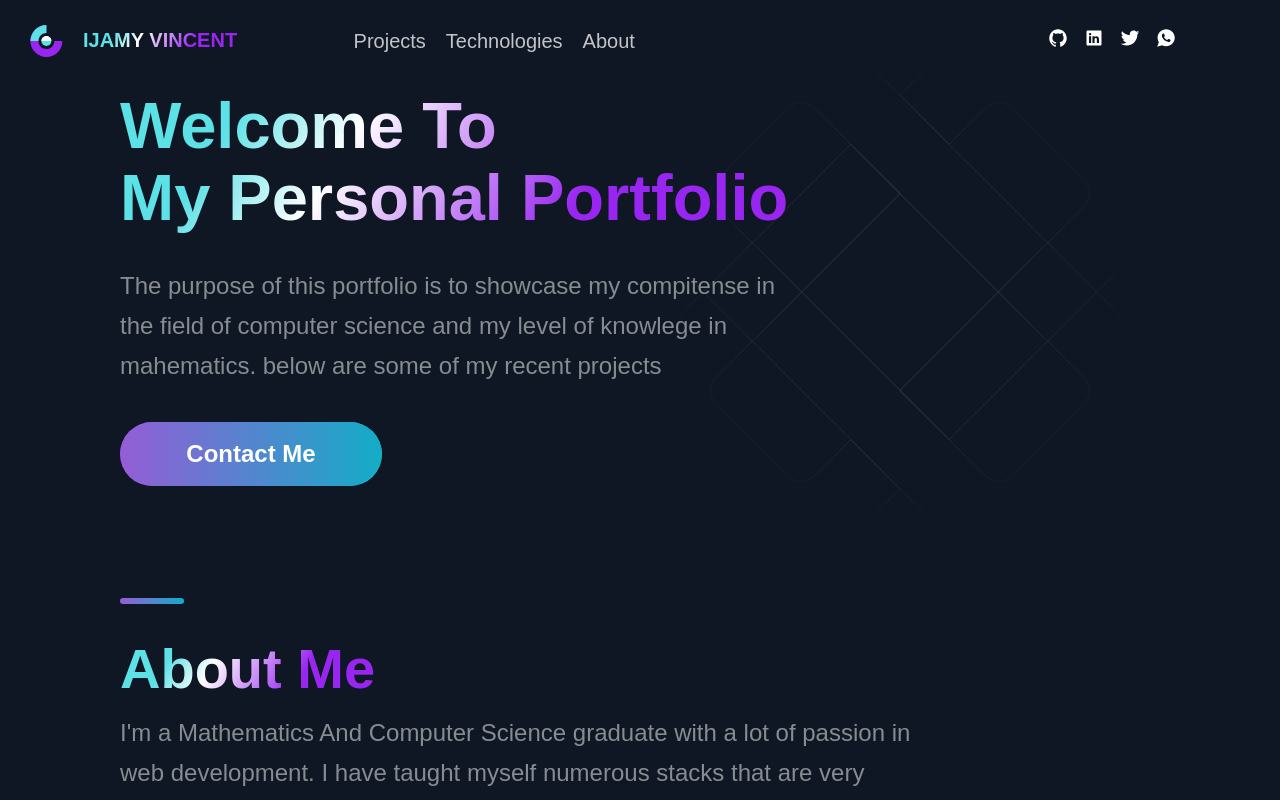
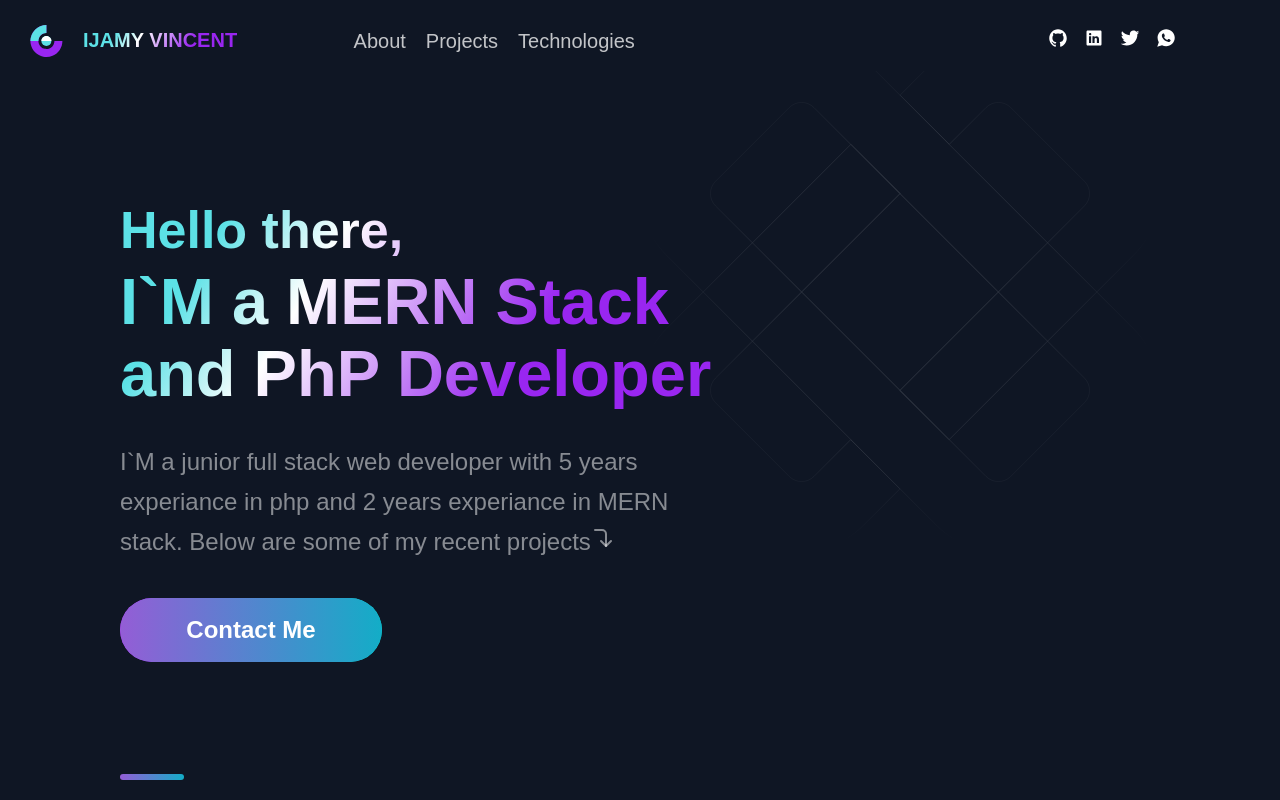
Before and after one commit to sandaji/My-Portfolio, a Next.js app: page / in a window 1280 px wide. Shown: the top 800 px of the page. Built offline with nearby package versions, Linux system fonts and the light colour scheme.

Commit message:
added navigation on iicons and hero message

```diff
--- a/src/components/Footer.js
+++ b/src/components/Footer.js
@@ -3,7 +3,7 @@ import { BiCopyright } from "react-icons/bi";
 import {
   IoLogoWhatsapp,
   IoLogoGithub,
-  IoLogoInstagram,
+  IoLogoTwitter,
   IoLogoLinkedin,
 } from "react-icons/io";
 import { SocialIcons } from "../styles/HeaderStyles";
@@ -46,12 +46,12 @@ const Footer = (props) => {
           <SocialIcons href="https://google.com/sandaji">
             <IoLogoGithub size="3rem" />
           </SocialIcons>
-          <SocialIcons href="https://google.com">
+          <SocialIcons href="https://www.linkedin.com/in/ijamy-vincent-72858b107/">
             <IoLogoLinkedin size="3rem" />
           </SocialIcons>
-          <SocialIcons href="https://google.com">
-            <IoLogoInstagram size="3rem" />
-          </SocialIcons>
+          <SocialIcons href="https://twitter.com/@_ijamy">
+        <IoLogoTwitter  />
+      </SocialIcons>
           <SocialIcons href="https://wa.link/s08fo7">
             <IoLogoWhatsapp size="3rem" />
           </SocialIcons>
--- a/src/components/Hero.js
+++ b/src/components/Hero.js
@@ -1,5 +1,5 @@
 import React from "react";
-
+import {FiCornerRightDown} from 'react-icons/fi'
 import { Section, SectionText, SectionTitle } from "../styles/GlobalComponents";
 import Button from "../styles/GlobalComponents/Button";
 import { LeftSection } from "../styles/HeroStyles";
@@ -8,13 +8,13 @@ const Hero = (props) => (
   <>
     <Section row nopadding>
       <LeftSection>
-        <SectionTitle main center>
-          Welcome To <br />
-          My Personal Portfolio
+        <SectionTitle main center >
+         <small>Hello there,</small> <br />
+          I`M a MERN Stack <br /> and PhP Developer
         </SectionTitle>
         <SectionText>
-          The purpose of this portfolio is to showcase my compitense in the field of computer science and my level of knowlege in mahematics.
-          below are some of my recent projects
+          I`M a junior full stack web developer with 5 years experiance in php and 2 years experiance in MERN stack.
+          Below are some of my recent projects<FiCornerRightDown />
         </SectionText>
         <Button onClick={props.handleClick}>Contact Me</Button>
       </LeftSection>
--- a/src/components/Navbar.js
+++ b/src/components/Navbar.js
@@ -34,11 +34,16 @@ const Header = () => (
       >
         <Image src={Logo} alt="Logo" size="3rem" />{" "}
         <span style={{ fontWeight: "700", fontSize: "2rem" }}>
-          <LogoName>IJAMY {"    "}VINCENT</LogoName>
+          <LogoName>IJAMY VINCENT</LogoName>
         </span>
       </Link>
     </Div1>
     <Div2 style={{ gap: "2rem" }}>
+    <li>
+        <Link href="#about">
+          <NavLink>About</NavLink>
+        </Link>
+      </li>
       <li>
         <Link href="#projects">
           <NavLink>Projects</NavLink>
@@ -49,17 +54,13 @@ const Header = () => (
           <NavLink>Technologies</NavLink>
         </Link>
       </li>
-      <li>
-        <Link href="#about">
-          <NavLink>About</NavLink>
-        </Link>
-      </li>
+
     </Div2>
     <Div3>
       <SocialIcons href="https://github.com/sandaji">
         <IoLogoGithub />
       </SocialIcons>
-      <SocialIcons href="https://google.com">
+      <SocialIcons href="https://www.linkedin.com/in/ijamy-vincent-72858b107/">
         <IoLogoLinkedin />
       </SocialIcons>
       <SocialIcons href="https://twitter.com/@_ijamy">
--- a/src/pages/_document.js
+++ b/src/pages/_document.js
@@ -32,8 +32,6 @@ export default class MyDocument extends Document {
       <Html lang='en-GB'>
         <Head>
           <link href="/images/ijamy.svg" rel="shortcut icon"/>
-          <link rel="preconnect" href="https://fonts.googleapis.com" />
-            <link rel="preconnect" href="https://fonts.gstatic.com" crossorigin />
             <link href="https://fonts.googleapis.com/css2?family=Comfortaa:wght@300;400;500;600;700&display=swap" rel="stylesheet"></link>
 
         </Head>
--- a/src/styles/HeroStyles.js
+++ b/src/styles/HeroStyles.js
@@ -2,6 +2,7 @@ import styled from 'styled-components';
 
 export const LeftSection = styled.div`
   width: 100%;
+  padding-top:10rem;
   @media ${(props) => props.theme.breakpoints.sm} {
     width: 80%;
     display: flex;
```
